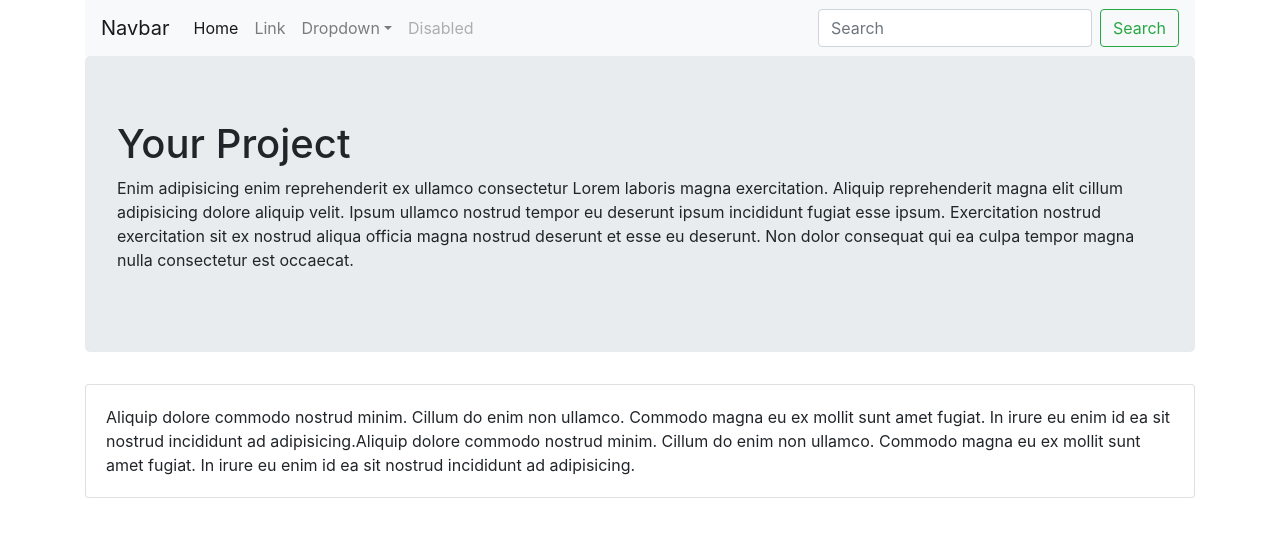
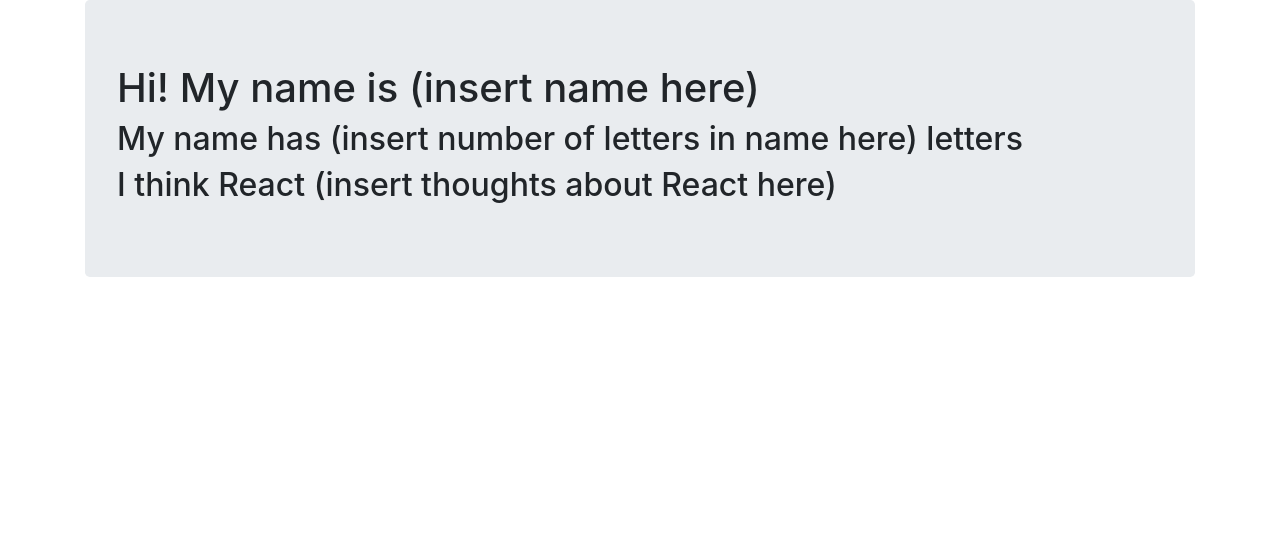
Before and after one commit to PelicanSkeleton/practiceapp, a React (Create React App) app: page / in a window 1280 px wide. Shown: the top 534 px of the page. Built offline with nearby package versions, Linux system fonts and the light colour scheme.

Commit message:
Activity 07 week 19 start.

```diff
--- a/src/App.js
+++ b/src/App.js
@@ -1,16 +1,8 @@
 import React from "react";
-import Navbar from "./components/Navbar";
-import Jumbotron from "./components/Jumbotron";
-import Card from "./components/Card";
+import JSXVariables from "./components/JSXVariables";
 
 function App() {
-  return (
-    <div className="container">
-      <Navbar />
-      <Jumbotron />
-      <Card />
-    </div>
-  )
+  return <JSXVariables />;
 }
 
 export default App;
--- a/src/components/Card.js
+++ /dev/null
@@ -1,19 +0,0 @@
-import React from "react";
-
-const Card = () => {
-    return (
-        <div className="card">
-            <div className="card-body">
-                <p className="card-text">
-                    Aliquip dolore commodo nostrud minim. Cillum do enim non ullamco. Commodo magna eu ex
-                    mollit sunt amet fugiat. In irure eu enim id ea sit nostrud incididunt ad
-                    adipisicing.Aliquip dolore commodo nostrud minim. Cillum do enim non ullamco. Commodo
-                    magna eu ex mollit sunt amet fugiat. In irure eu enim id ea sit nostrud incididunt ad
-                    adipisicing.
-                </p>
-            </div>
-        </div>
-    )
-};
-
-export default Card;
--- /dev/null
+++ b/src/components/JSXVariables.js
@@ -0,0 +1,17 @@
+import React from "react";
+
+function JSXVariables() {
+  return (
+    <div className="main-container">
+      <div className="container">
+        <div className="jumbotron">
+          <h1>Hi! My name is (insert name here)</h1>
+          <h2>My name has (insert number of letters in name here) letters</h2>
+          <h2>I think React (insert thoughts about React here)</h2>
+        </div>
+      </div>
+    </div>
+  );
+}
+
+export default JSXVariables;
--- a/src/components/Jumbotron.js
+++ /dev/null
@@ -1,18 +0,0 @@
-import React from "react";
-
-const Jumbotron = () => {
-    return (
-        <div className="jumbotron">
-            <h1>Your Project</h1>
-            <p>
-                Enim adipisicing enim reprehenderit ex ullamco consectetur Lorem laboris magna exercitation.
-                Aliquip reprehenderit magna elit cillum adipisicing dolore aliquip velit. Ipsum ullamco
-                nostrud tempor eu deserunt ipsum incididunt fugiat esse ipsum. Exercitation nostrud
-                exercitation sit ex nostrud aliqua officia magna nostrud deserunt et esse eu deserunt. Non
-                dolor consequat qui ea culpa tempor magna nulla consectetur est occaecat.
-            </p>
-        </div>
-    )
-};
-
-export default Jumbotron;
--- a/src/components/Navbar.js
+++ /dev/null
@@ -1,79 +0,0 @@
-import React from "react";
-
-const Navbar = () => {
-    return (
-        <nav className="navbar navbar-expand-lg navbar-light bg-light">
-            <a className="navbar-brand" href="#">
-                Navbar
-            </a>
-            <button
-                className="navbar-toggler"
-                data-toggle="collapse"
-                data-target="#navbarSupportedContent"
-                aria-controls="navbarSupportedContent"
-                aria-expanded="false"
-                aria-label="Toggle navigation"
-            >
-                <span className="navbar-toggler-icon" />
-            </button>
-
-            <div className="collapse navbar-collapse" id="navbarSupportedContent">
-                <ul className="navbar-nav mr-auto">
-                    <li className="nav-item active">
-                        <a className="nav-link" href="#">
-                            Home <span className="sr-only">(current)</span>
-                        </a>
-                    </li>
-                    <li className="nav-item">
-                        <a className="nav-link" href="#">
-                            Link
-                        </a>
-                    </li>
-                    <li className="nav-item dropdown">
-                        <a
-                            className="nav-link dropdown-toggle"
-                            href="#"
-                            id="navbarDropdown"
-                            role="button"
-                            data-toggle="dropdown"
-                            aria-haspopup="true"
-                            aria-expanded="false"
-                        >
-                            Dropdown
-                        </a>
-                        <div className="dropdown-menu" aria-labelledby="navbarDropdown">
-                            <a className="dropdown-item" href="#">
-                                Action
-                            </a>
-                            <a className="dropdown-item" href="#">
-                                Another action
-                            </a>
-                            <div className="dropdown-divider" />
-                            <a className="dropdown-item" href="#">
-                                Something else here
-                            </a>
-                        </div>
-                    </li>
-                    <li className="nav-item">
-                        <a className="nav-link disabled" href="#">
-                            Disabled
-                        </a>
-                    </li>
-                </ul>
-                <form className="form-inline my-2 my-lg-0">
-                    <input
-                        className="form-control mr-sm-2"
-                        type="search"
-                        placeholder="Search"
-                        aria-label="Search"
-                    />
-                    <button className="btn btn-outline-success my-2 my-sm-0" type="submit">
-                        Search
-                     </button>
-                </form>
-            </div>
-        </nav>
-    )
-};
-
-export default Navbar;
```
